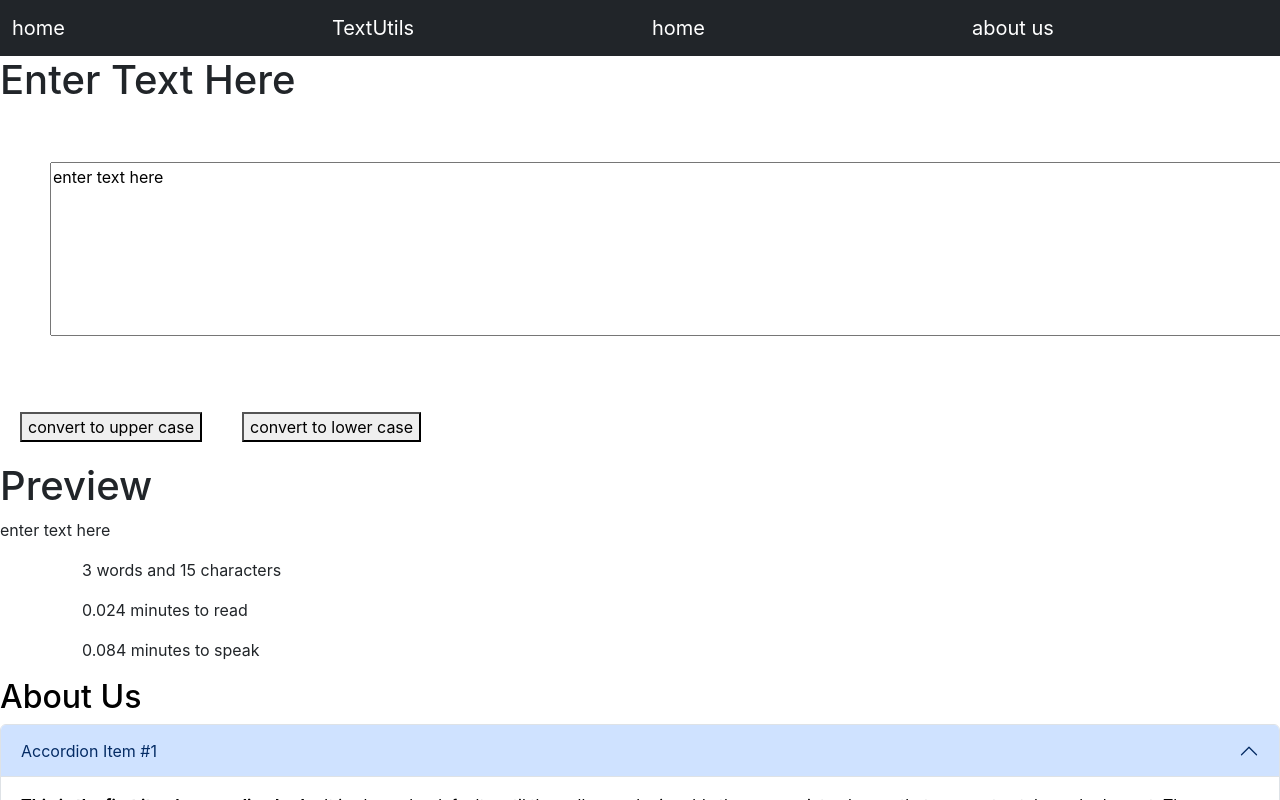
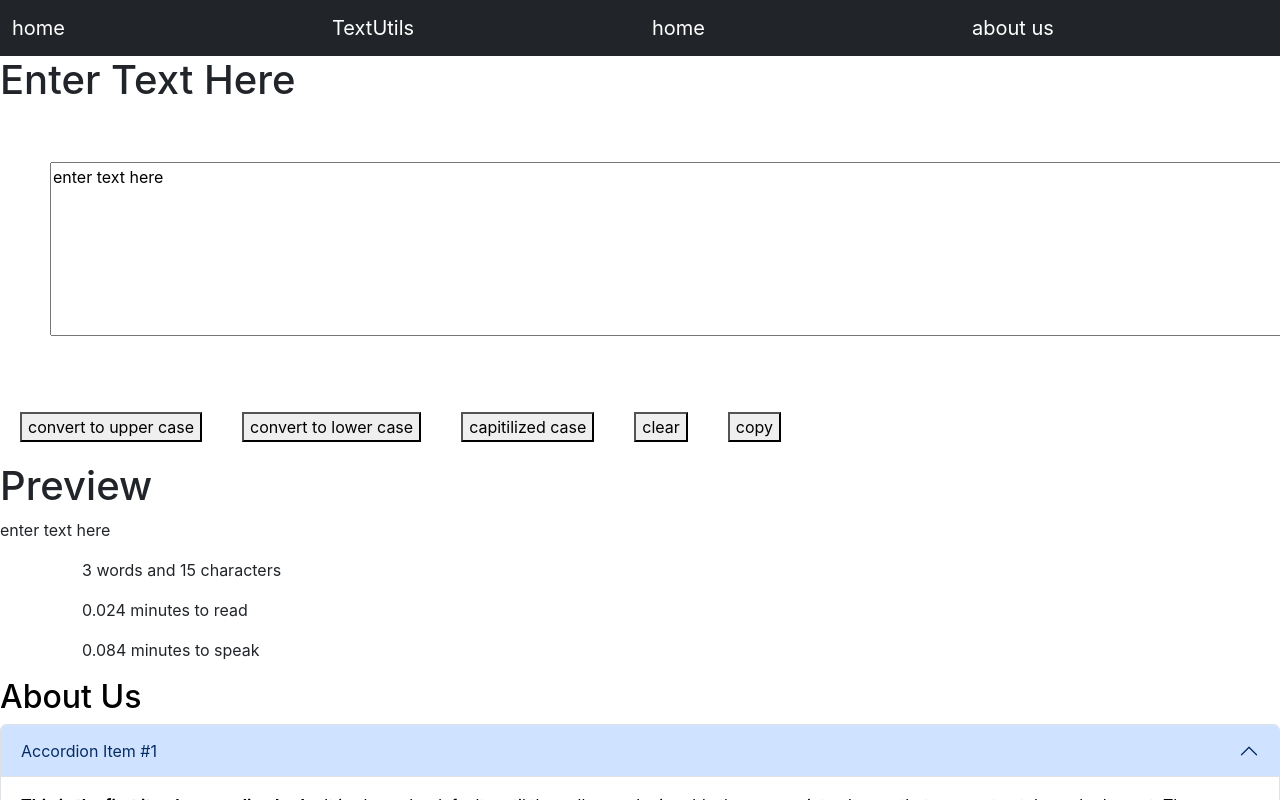
Before and after one commit to amn94/react, a React (Create React App) app: page / in a window 1280 px wide. Shown: the top 800 px of the page. Built offline with nearby package versions, Linux system fonts and the light colour scheme.

Commit message:
Add files via upload

```diff
--- a/src/components/textform.js
+++ b/src/components/textform.js
@@ -27,6 +27,23 @@ export default function Textform(props) {
 
 
   }
+  const handleClClick=()=>{
+    console.log("clear  was clicked" + text)
+    // let newtext=text.toLowerCase();
+    setText(' ');
+
+
+  }
+   function handleCaClick(){
+    console.log("capitalized was clicked" + text)
+    // let newtext=text.toLowerCase();
+    // setText(newtext);
+     const capitalizedText = text.replace(/\b\w/g, (match) => match.toUpperCase());
+    setText(capitalizedText);
+
+
+
+  }
   const handOnChange=(event)=>{
     console.log("change was there")
     // setText("you have click on handochange")
@@ -34,26 +51,42 @@ export default function Textform(props) {
   }
   const [text,setText]= useState('enter text here');
   //  setText("new text");
+
+  const handleCopy=()=>{
+    console.log("clear  was clicked" )
+     var text = document.getElementById("mybox");
+    text.select();
+    // let newtext=text.toLowerCase();
+    // setText(newtext);
+    navigator.clipboard.writeText(text.value);
+
+
+  }
+
   return (
 
     <div className= "box">
         <h1>{props.title}</h1>
         <div>
-        {/* <label for ="mybox" class="form"><h1>Example Textarea</h1> </label> */}
+        {/* <label for ="mybox" className="form"><h1>Example Textarea</h1> </label> */}
         <textarea  style={{ width: '1300px',margin :'50px' }} value={text} onChange={handOnChange} className='box2' id='mybox'  rows='7'></textarea>
         </div>
-        <button className="but" style= {{margin:'20px'}} onClick={handleUpClick}>convert to upper case</button>
-        <button className="but" style= {{margin:'20px'}} mx-2 onClick={handleLoClick}>convert to lower case</button>
+        <button className="but" style= {{margin:'20px'}}  onClick={handleUpClick}>convert to upper case</button>
+        <button className="but" style= {{margin:'20px'}}  onClick={handleLoClick}>convert to lower case</button>
+        <button className="but" style= {{margin:'20px'}}  onClick={handleCaClick}>capitilized case</button>
+        <button className="but" style= {{margin:'20px'}}  onClick={handleClClick}>clear</button>
+        <button className="but" style= {{margin:'20px'}}  onClick={handleCopy}>copy</button>
 
-      <h1>Preview</h1>
+         <h1>Preview</h1>
       <p>{text}</p>
-      <div className='container'>
+         <div className='container'>
           <p>{text.split(" ").length} words and {text.length} characters </p>
           <p>{0.008 *text.split(" ").length} minutes to read</p>
           <p>{0.028 *text.split(" ").length} minutes to speak</p>
-      </div>
+         </div>
 
-     </div>
+         </div>
+
 
 
   )
```
